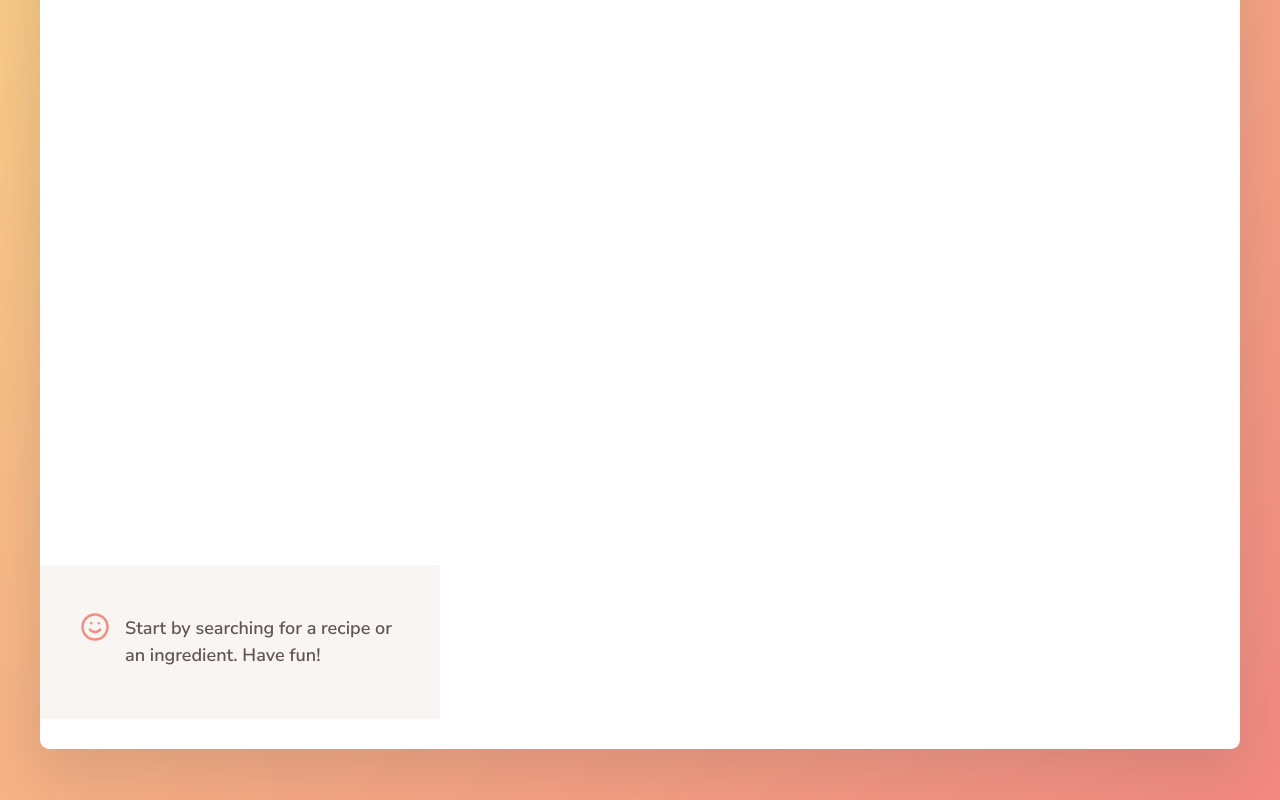
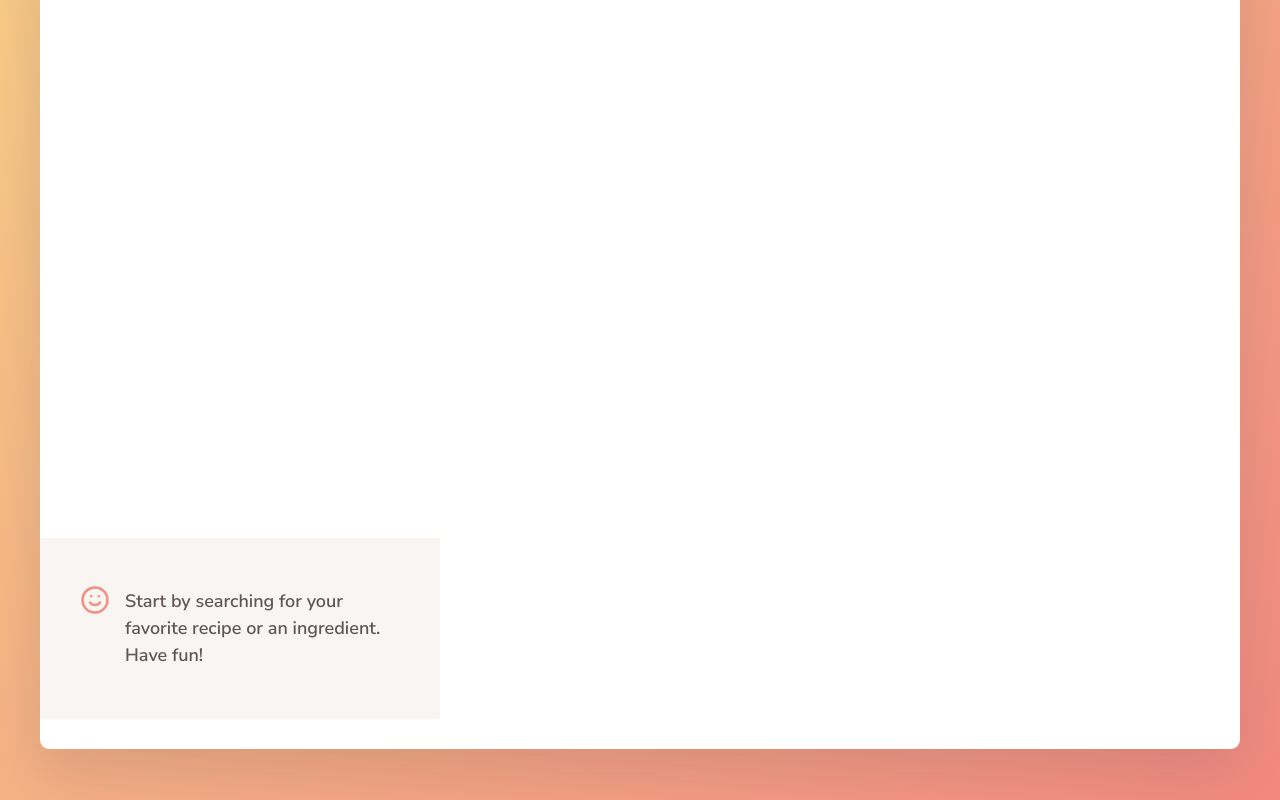
Before and after one commit to nikhil88bohra/Food__recipe, a website built with Parcel: page index.html in a window 1280 px wide. Shown: the part 472-1272 px from the top of the page. Built offline with nearby package versions, Linux system fonts and the light colour scheme.

Commit message:
new line

```diff
--- a/index.html
+++ b/index.html
@@ -90,7 +90,7 @@
               <use href="src/img/icons.svg#icon-smile"></use>
             </svg>
           </div>
-          <p>Start by searching for a recipe or an ingredient. Have fun!</p>
+          <p>Start by searching for your favorite recipe or an ingredient. Have fun!</p>
         </div>
 
 
```
